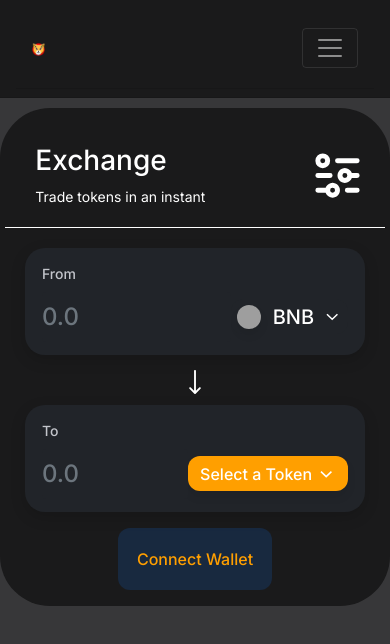
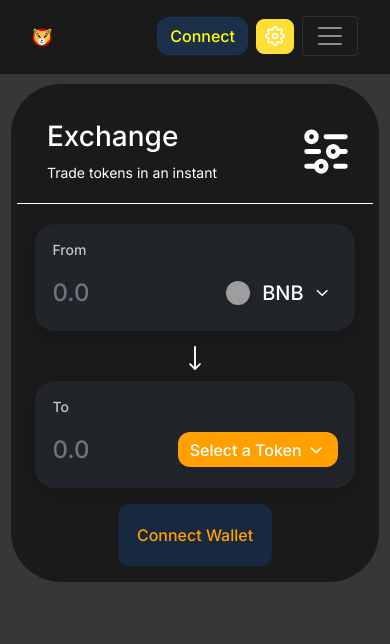
Before and after one commit to karnbibek/FLOKIINU-crypto-project, a React (Create React App) app: page / in a window 390 px wide. Shown: the top 644 px of the page. Built offline with nearby package versions, Linux system fonts and the light colour scheme; grey boxes are pictures that could not be loaded.

Commit message:
chaged responsive view

```diff
--- a/src/components/Header/Header.component.scss
+++ b/src/components/Header/Header.component.scss
@@ -10,13 +10,55 @@
   border-bottom: 1px solid rgba(0, 0, 0, 0.1);
   padding: 1rem;
   z-index: 2;
-  // background: rgba(32, 37, 61, 1) !important;
   background: transparent;
   background-color: #1a1a1b;
   min-height: 81px;
 
+  &-expand-md {
+    @media (max-width: 767px) {
+      align-items: center;
+    }
+  }
+
+  @media screen and (max-width: 767px) {
+    padding: 0;
+    min-height: 0;
+    align-items: flex-start;
+  }
+
+  &-form-res {
+    align-self: center;
+    display: flex;
+    flex: none;
+    @media screen and (min-width: 1304px) {
+      display: flex;
+      align-self: center;
+    }
+    @media screen and (max-width: 767px) {
+      align-self: flex-start;
+    }
+  }
+
+  &-left {
+    display: flex;
+    justify-content: space-between;
+    align-items: center;
+    width: 80%;
+
+    @media screen and (max-width: 767px) {
+      display: flex;
+      flex-direction: column;
+      align-items: flex-start;
+      width: 50%;
+    }
+    @media screen and (max-width: 465px) {
+      width: 30%;
+    }
+  }
+
   &-flex {
     display: flex;
+    justify-content: center;
 
     @media screen and (max-width: 990px) {
       display: block;
@@ -43,13 +85,26 @@
       }
     }
 
-    // @media screen and (min-width: 990px) {
-    //   display: block;
-    // }
+    @media screen and (max-width: 767px) {
+      display: flex;
+      justify-content: space-between;
+    }
   }
 }
 .navbar a.navbar-brand {
-  width: 4%;
+  width: 6%;
+  @media screen and (max-width: 990px) {
+    width: 7%;
+  }
+  @media screen and (max-width: 770px) {
+    width: 12%;
+  }
+  @media screen and (max-width: 620px) {
+    width: 15%;
+  }
+  @media screen and (max-width: 480px) {
+    width: 20%;
+  }
   img {
     width: 100%;
   }
--- a/src/components/Header/Header.jsx
+++ b/src/components/Header/Header.jsx
@@ -1,11 +1,5 @@
 import React, { Component } from "react";
-import {
-  Navbar,
-  Nav,
-  Button,
-  Form,
-  Popover,
-} from "react-bootstrap";
+import { Navbar, Nav, Button, Form, Popover } from "react-bootstrap";
 import transakSDK from "@transak/transak-sdk";
 
 import ConnectToAWalletModal from "../Modals/ConnectToAWalletModal";
@@ -59,14 +53,14 @@ class Header extends Component {
   };
 
   handleSlippageValue = () => {
-    const slippageTolerance = localStorage.getItem('userSlippageTolerance');
+    const slippageTolerance = localStorage.getItem("userSlippageTolerance");
     console.log(slippageTolerance);
     if (slippageTolerance > 0) {
       this.setState({
-        slippageValue: slippageTolerance
+        slippageValue: slippageTolerance,
       });
     }
-  }
+  };
 
   componentDidMount() {
     this.handleSlippageValue();
@@ -109,10 +103,11 @@ class Header extends Component {
     return (
       <div className="navbar">
         <Navbar collapseOnSelect expand="md" variant="dark">
+          <div className="navbar-left">
             <Navbar.Brand href="#home">
               <img src={logo} alt="floki logo" />
             </Navbar.Brand>
-          <Navbar.Toggle aria-controls="responsive-navbar-nav" />
+            {/* <Navbar.Toggle aria-controls="responsive-navbar-nav" /> */}
             <Navbar.Collapse id="responsive-navbar-nav" className="navbar-flex">
               <Nav className="navbar-center">
                 <div className="navbar-center-bg">
@@ -127,17 +122,27 @@ class Header extends Component {
                     onClick={() => this.transakOpen()}
                   >
                     Pool
-                  <img src={bnbicon} alt="bnb" style={{height: '26px', marginLeft: '4px'}} />
+                    <img
+                      src={bnbicon}
+                      alt="bnb"
+                      style={{ height: "26px", marginLeft: "4px" }}
+                    />
                   </Nav.Link>
                   {/* </NavLink> */}
                 </div>
               </Nav>
-            <Form inline>
-              <Button className="btn btn-black mx-sm-auto" onClick={this.handleOpenModal}>
-                Connect to a wallet
+            </Navbar.Collapse>
+          </div>
+          <div className="navbar-form-res">
+            <Form inline className="navbar-flex-form">
+              <Button
+                className="btn btn-black navbar-flex-form-btn"
+                onClick={this.handleOpenModal}
+              >
+                Connect
               </Button>{" "}
               <Button
-                className="btn btn-yellow ml-lg-2 ml-sm-0 mx-sm-auto"
+                className="btn btn-yellow mx-2"
                 onClick={(e) => this.handleClick(e)}
               >
                 <svg
@@ -157,7 +162,10 @@ class Header extends Component {
                 </svg>
               </Button>{" "}
             </Form>
-          </Navbar.Collapse>
+            <Navbar.Toggle aria-controls="responsive-navbar-nav" />
+          </div>
+
+          {/* </Navbar.Collapse> */}
         </Navbar>
         <SettingsOverLay
           show={show}
--- a/src/pages/swap/Swap.scss
+++ b/src/pages/swap/Swap.scss
@@ -46,21 +46,21 @@
     .wallet-picker {
       position: relative;
       max-width: 30rem;
-      // width: 100%;
-      // background: #212429;
       background: #1a1a1b;
-      // background-image: linear-gradient(
-      //   to bottom right,
-      //   rgba(97, 98, 128, 1),
-      //   rgba(32, 37, 61, 1)
-      // );
-      // box-shadow: rgba(50, 50, 93, 0.25) 0px 50px 100px -20px, rgba(0, 0, 0, 0.3) 0px 30px 60px -30px, rgba(10, 37, 64, 0.35) 0px -2px 6px 0px inset;
       border-radius: 50px;
       padding: 1rem;
       display: flex;
       flex-direction: column;
       justify-content: center;
       align-items: center;
+
+      @media screen and (max-width: 600px) {
+        max-width: 25rem;
+      }
+
+      @media screen and (max-width: 450px) {
+        max-width: 23rem;
+      }
 
       .border-box {
         border-radius: 20px;
```
Also changed, not shown: 1 other file (tests, documents, lock files or other folders). Lines whose indentation alone changed are shown as unchanged.
